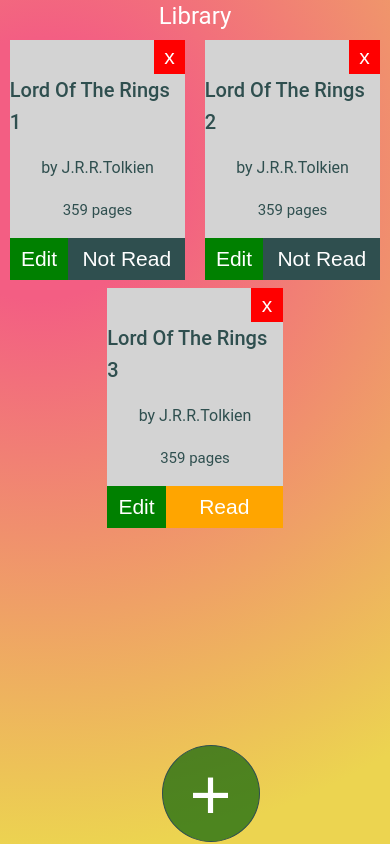
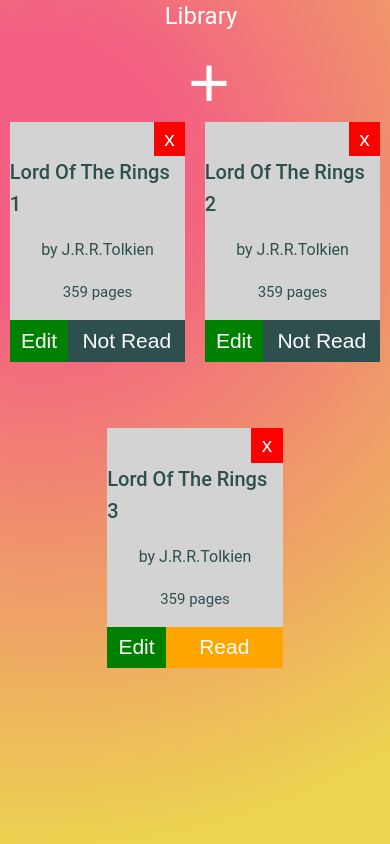
Before and after one commit to Northrain-cmd/library-angular, an Angular app: page / in a window 390 px wide. Built offline with nearby package versions, Linux system fonts and the light colour scheme.

Commit message:
Layout redesigned

```diff
--- a/src/app/add-book/add-book.component.html
+++ b/src/app/add-book/add-book.component.html
@@ -15,5 +15,5 @@
     </div>
 
 <div class="toggle">
-    <button (click)="this.showForm=!this.showForm">+</button>
+    <button  (click)="this.showForm=!this.showForm">+</button>
 </div>
--- a/src/app/add-book/add-book.component.scss
+++ b/src/app/add-book/add-book.component.scss
@@ -1,8 +1,5 @@
 .container{
-    position: fixed;
-    bottom:30%;
-    left: 42%;
-    right: 35%;
+    margin-top: 33%;
 }
 .container-form{
     display: flex;
@@ -36,20 +33,20 @@
     justify-content: center;
     align-items: center;
     width: 8%;
-    position: fixed;
-    z-index: 10;
-    bottom: 0;
+    position: absolute;
+    z-index: 1;
+    top: 0;
+    right: 50%;
     left: 50%;
     margin-bottom: 0.5%;
     $toggle-color:rgba(11, 100, 10, .7);
     button{
         background-color: initial;
         color: white;
-        background-color: $toggle-color;
         display: flex;
         justify-content: center;
         align-items: center;
-        border: 1px solid darkslategray;
+        border: 1px solid transparent;
         padding: 0.4rem 3rem;
         border-radius: 50%;
         font-size: 4.5rem;
@@ -88,13 +85,12 @@
 
 @media only screen and (max-width:800px){
     .container{
-        left: 33%;
-        right: 27%;
+        margin-top: 25%;
     }
 }
 @media only screen and (max-width:450px){
     .container{
-        left: 5%;
-        right: 5%;
+        margin-top: 30%;
+
     }
 }
--- a/src/app/app.component.scss
+++ b/src/app/app.component.scss
@@ -1,5 +1,6 @@
 h1{
     margin: 0;
+    padding-left: 0.5em;
     text-align: center;
     color: white;
 }
--- a/src/app/books-container/books-container.component.scss
+++ b/src/app/books-container/books-container.component.scss
@@ -1,9 +1,10 @@
 .wrapper{
     display: flex;
     flex-direction: column;
+    position:relative;
 }
 .container{
-    margin-top: 1%;
+    margin-top: 7%;
     margin-bottom: 2%;
     display: flex;
     flex-wrap: wrap;
@@ -15,6 +16,10 @@
 .addBook{
     margin: 0 auto;
     width: 20%;
+    bottom: 0;
+    left:0;
+    right: 0;
+    position: relative;
 }
 @media only screen and (max-width:1100px){
     .container > *{
@@ -24,11 +29,19 @@
 @media only screen and (max-width:800px){
     .container > *{
         width: 33%;
+        margin-top: 5%;
+    }
+    .addBook{
+        width: 50%;
     }
 }
 @media only screen and (max-width:450px){
     .container > *{
         width: 50%;
+        margin-top: 15%;
+    }
+    .addBook{
+        width: 90%;
     }
 }
 @media only screen and (max-width:375px){
--- a/src/app/edit-book/edit-book.component.scss
+++ b/src/app/edit-book/edit-book.component.scss
@@ -18,8 +18,8 @@
 input{
     text-align: center;
     overflow: hidden;
-    width: 80%;
-    font-size: 1.2em;
+    width: 90%;
+    font-size: 1.5em;
     border-radius: 3%;
     border: none;
 }
--- a/src/styles.scss
+++ b/src/styles.scss
@@ -2,6 +2,7 @@
 @import '../node_modules/reset-css/sass/reset';
 html, body { height: 100%; }
 body {
+    min-height: 100%;
     font-size: 14px;
      margin: 0;
      font-family: Roboto, "Helvetica Neue", sans-serif;
```
